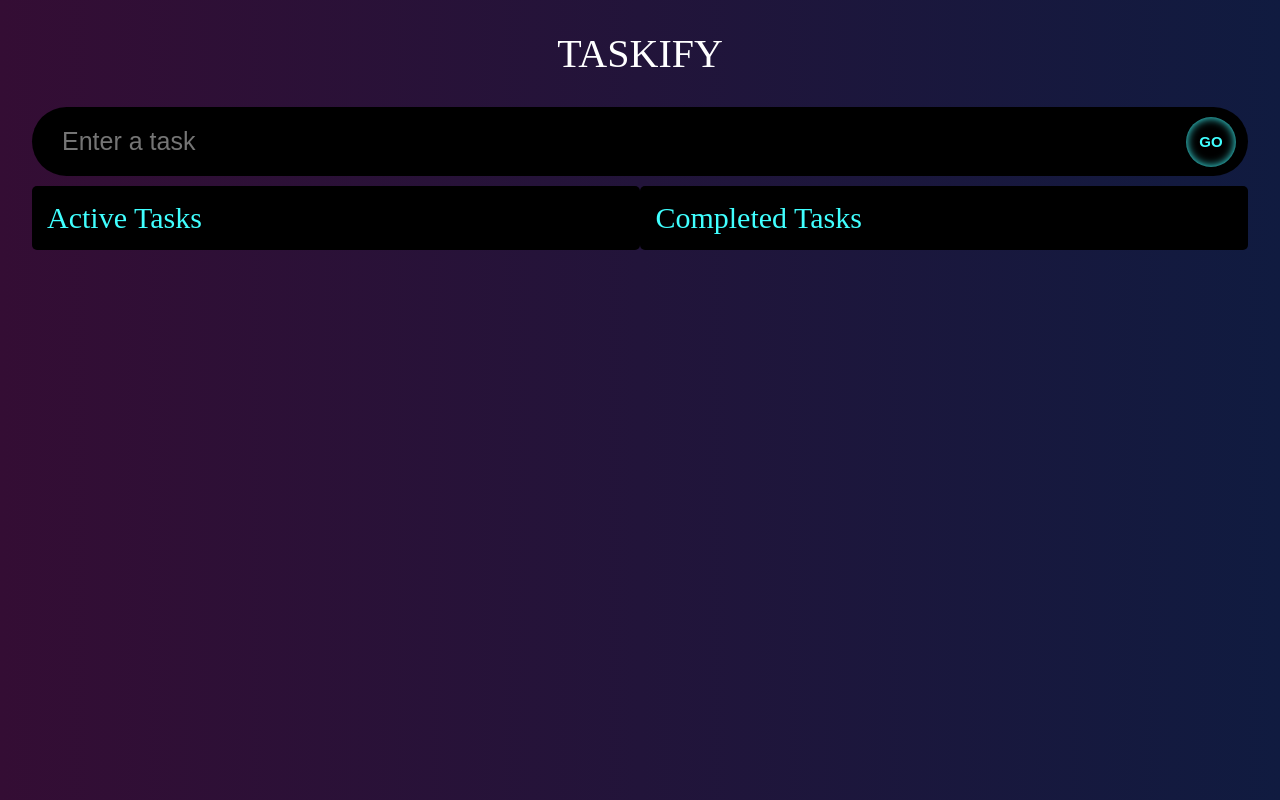
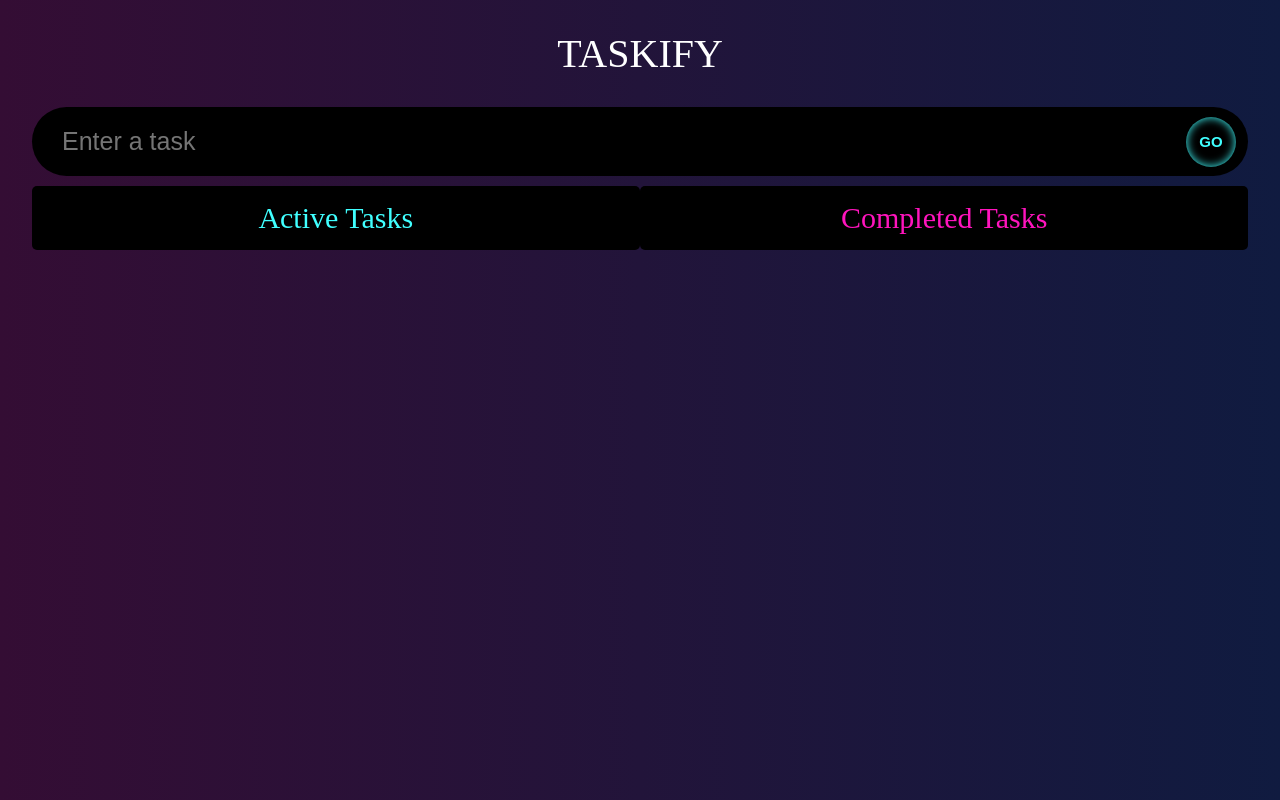
Before and after one commit to lavarinimoreira/synthwave-taskify, a React (Create React App) app: page / in a window 1280 px wide. Shown: the top 800 px of the page. Built offline with nearby package versions, Linux system fonts and the light colour scheme; a web font is replaced by a local one.

Commit message:
adding styles

```diff
--- a/src/components/TodoList.tsx
+++ b/src/components/TodoList.tsx
@@ -45,7 +45,7 @@ const TodoList: React.FC<Props> = ({ todos, setTodos, completedTodos, setComplet
               ref={provided.innerRef}
               {...provided.droppableProps}
             >
-              <span className="todos__heading">
+              <span className="todos__heading--done">
                 Completed Tasks
               </span>
               {completedTodos.map((todo, index) => (
--- a/src/components/styles.css
+++ b/src/components/styles.css
@@ -72,9 +72,14 @@
     background-color: black;
 }
 
-.todos__heading{
+.todos__heading, .todos__heading--done{
     color: #40ffff;
     font-size: 30px;
+    align-self: center;
+}
+
+.todos__heading--done{
+    color: hsl(317 100% 54%);
 }
 
 .todos__single{
```
